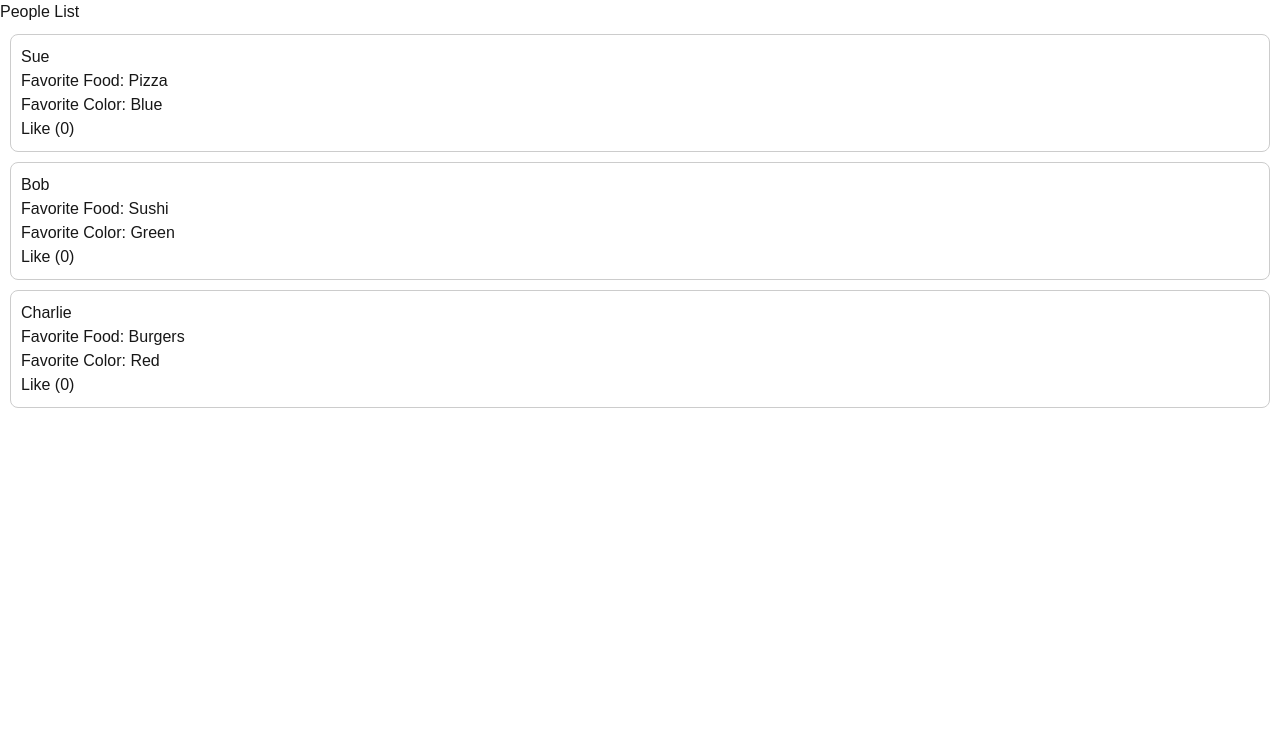
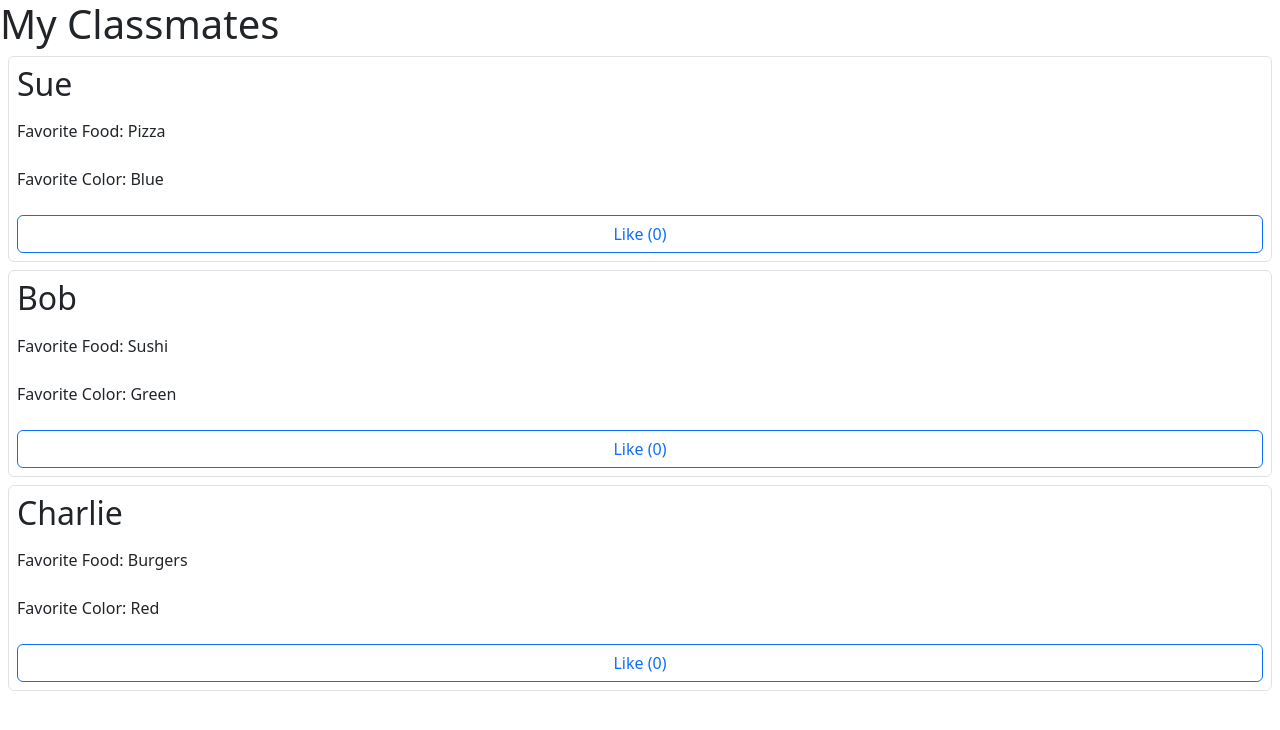
Before and after one commit to dantrua001/my-classmates, a Next.js app: page / in a window 1280 px wide. Shown: the top 730 px of the page. Built offline with nearby package versions, Linux system fonts and the light colour scheme.

Commit message:
Bootstrap additions
Added outline button and stack layout to static page

```diff
--- a/app/myclassmates.jsx
+++ /dev/null
@@ -1,33 +0,0 @@
-import React, { useState } from "react";
-
-const People = [
-    { name: "Sue", favoriteFood: "Pizza", favoriteColor: "Blue" },
-    { name: "Bob", favoriteFood: "Sushi", favoriteColor: "Green" },
-    { name: "Charlie", favoriteFood: "Burgers", favoriteColor: "Red" }
-];
-
-const Card = ({ person }) => {
-    const [likes, setLikes] = useState(0);
-
-    return (
-        <div style={{ border: "1px solid #ccc", padding: "10px", margin: "10px", borderRadius: "8px" }}>
-            <h2>{person.name}</h2>
-            <p>Favorite Food: {person.favoriteFood}</p>
-            <p>Favorite Color: {person.favoriteColor}</p>
-            <button onClick={() => setLikes(likes + 1)}>Like ({likes})</button>
-        </div>
-    );
-};
-
-const App = () => {
-    return (
-        <div>
-            <h1>People List</h1>
-            {People.map((person, index) => (
-                <Card key={index} person={person} />
-            ))}
-        </div>
-    );
-};
-
-export default App;
--- a/app/page.tsx
+++ b/app/page.tsx
@@ -1,7 +1,9 @@
 'use client'
-import Image from "next/image";
 
 import React, { useState } from "react";
+import Stack from 'react-bootstrap/Stack';
+import Button from 'react-bootstrap/Button';
+import 'bootstrap/dist/css/bootstrap.min.css';
 
 const People = [
     { name: "Sue", favoriteFood: "Pizza", favoriteColor: "Blue" },
@@ -13,19 +15,19 @@ const Card = ({ person }) => {
     const [likes, setLikes] = useState(0);
 
     return (
-        <div style={{ border: "1px solid #ccc", padding: "10px", margin: "10px", borderRadius: "8px" }}>
+        <Stack gap={2} className="border p-2 m-2 rounded">
             <h2>{person.name}</h2>
             <p>Favorite Food: {person.favoriteFood}</p>
             <p>Favorite Color: {person.favoriteColor}</p>
-            <button onClick={() => setLikes(likes + 1)}>Like ({likes})</button>
-        </div>
+            <Button  variant="outline-primary" onClick={() => setLikes(likes + 1)}>Like ({likes})</Button>
+        </Stack>
     );
 };
 
 const App = () => {
     return (
         <div>
-            <h1>People List</h1>
+            <h1>My Classmates</h1>
             {People.map((person, index) => (
                 <Card key={index} person={person} />
             ))}
--- a/package.json
+++ b/package.json
@@ -9,8 +9,10 @@
     "lint": "next lint"
   },
   "dependencies": {
+    "bootstrap": "^5.3.3",
     "next": "15.1.7",
     "react": "^19.0.0",
+    "react-bootstrap": "^2.10.9",
     "react-dom": "^19.0.0"
   },
   "devDependencies": {
```
Also changed, not shown: 1 other file (tests, documents, lock files or other folders).
